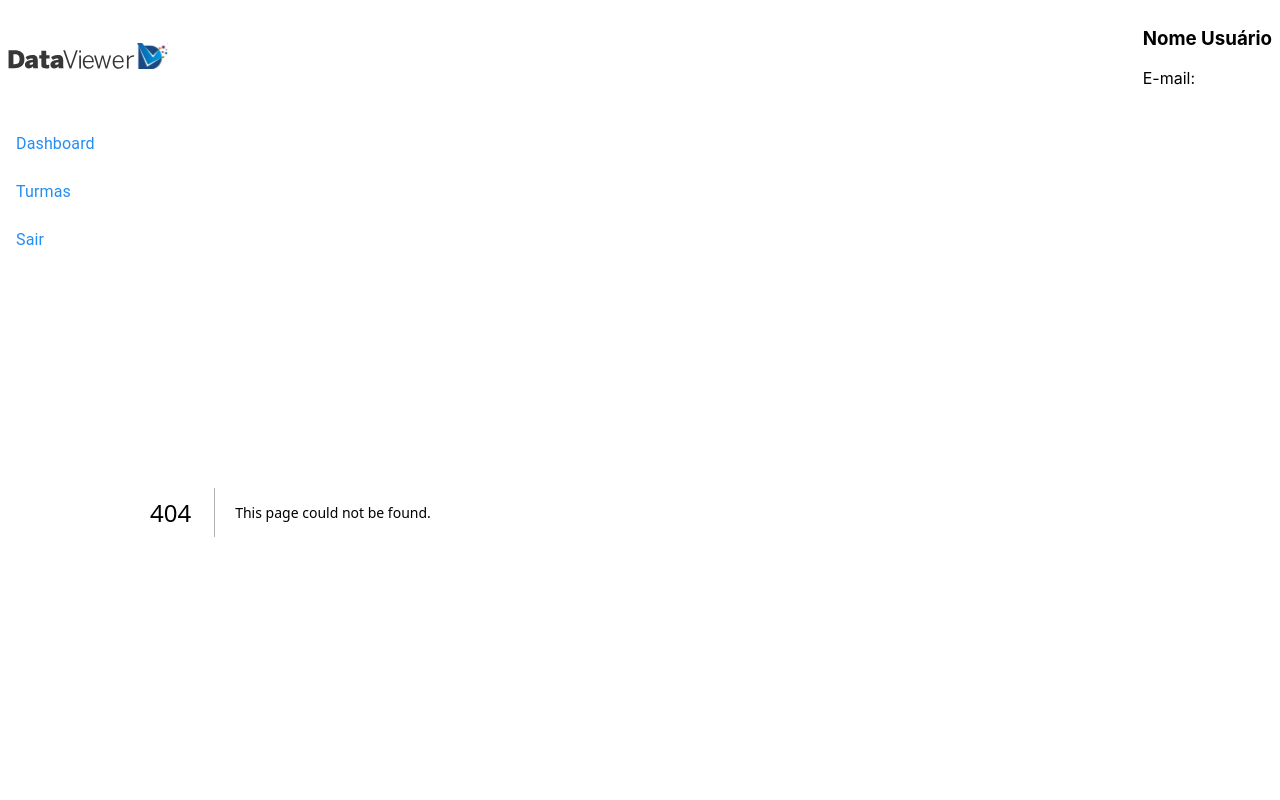
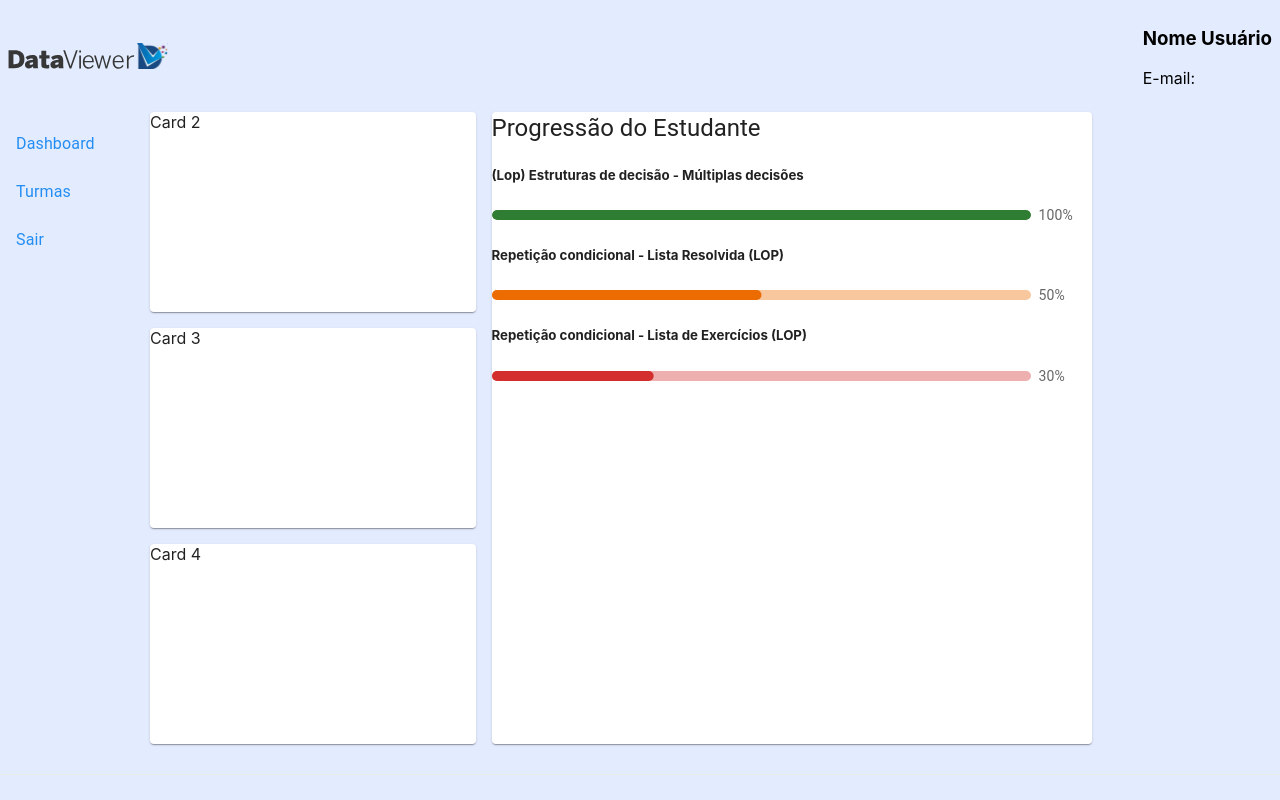
Before and after one commit to Natalnet/dataviewer-beta, a Next.js app in the folder frontend/: page /students/listgrades/1 in a window 1280 px wide. Before the commit this address had no page. Shown: the top 800 px of the page. Built offline with nearby package versions, Linux system fonts and the light colour scheme.

Commit message:
Versão inicial da página das listas de estudante

```diff
--- /dev/null
+++ b/frontend/pages/students/listgrades/[idStudent].js
@@ -0,0 +1,59 @@
+import { Box, Typography } from '@mui/material'
+
+import Paper from '@mui/material/Paper'
+import Grid from '@mui/material/Grid'
+import LinearWithValueLabel from '../../../components/StudentProgress'
+
+function StudentListPage({ data }) {
+  console.log(data)
+  return (
+    <div>
+      <Grid container spacing={2} justifyContent="center">
+        <Grid item xs={12} md={6}>
+          <Grid container direction="column" spacing={2}>
+            <Grid item>
+              <Paper style={{ height: '200px' }}>Card 2</Paper>
+            </Grid>
+            <Grid item>
+              <Paper style={{ height: '200px' }}>Card 3</Paper>
+            </Grid>
+            <Grid item>
+              <Paper style={{ height: '200px' }}>Card 4</Paper>
+            </Grid>
+          </Grid>
+        </Grid>
+        <Grid item xs={12} md={6}>
+          <Paper style={{ height: '100%', width: '600px' }}>
+            <Typography variant="h5">Progressão do Estudante</Typography>
+            <LinearWithValueLabel data={data} />
+          </Paper>
+        </Grid>
+      </Grid>
+    </div>
+  )
+}
+
+export async function getServerSideProps(context) {
+  const data = [
+    {
+      fullName: '(Lop) Estruturas de decisão - Múltiplas decisões',
+      progress: 100
+    },
+    {
+      fullName: 'Repetição condicional - Lista Resolvida (LOP)',
+      progress: 50
+    },
+    {
+      fullName: 'Repetição condicional - Lista de Exercícios (LOP)',
+      progress: 30
+    }
+  ]
+
+  return {
+    props: {
+      data
+    }
+  }
+}
+
+export default StudentListPage
```
